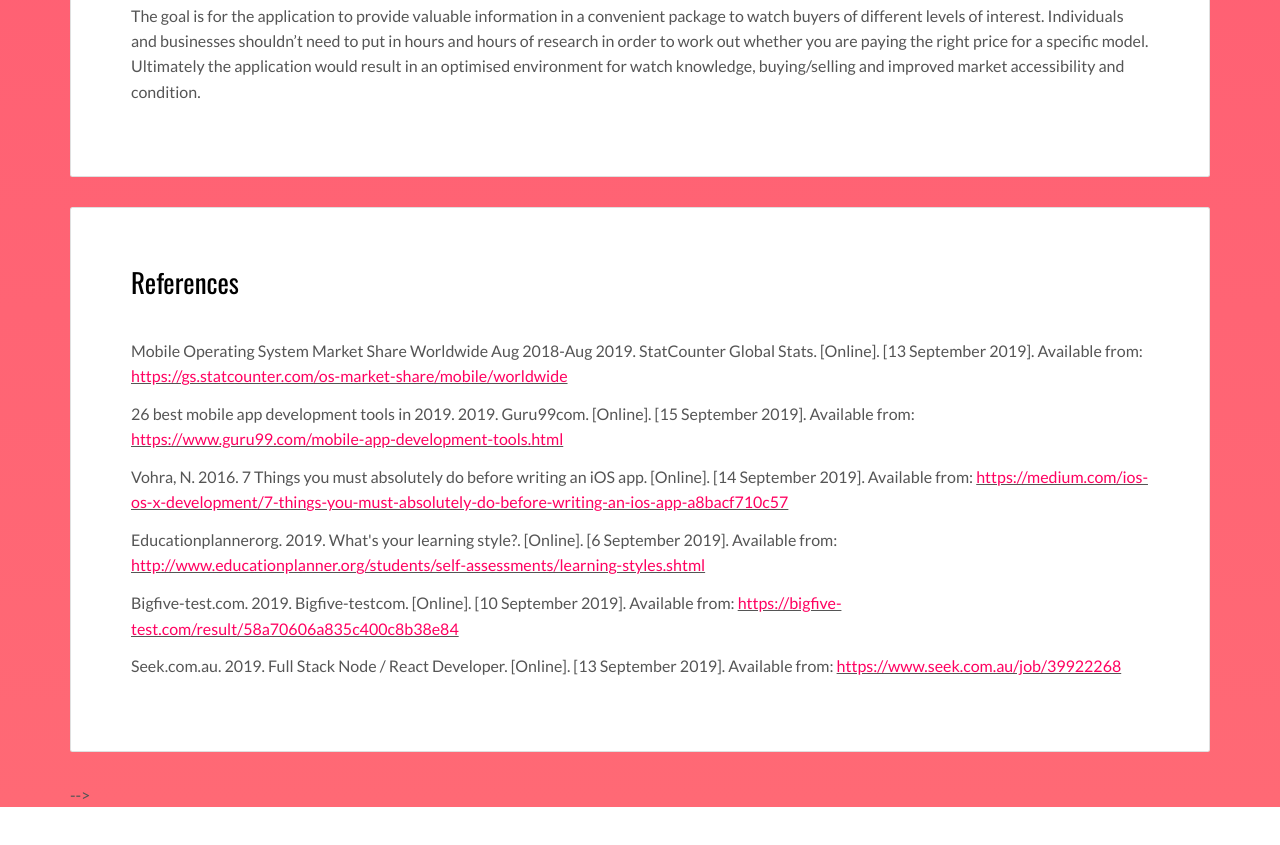
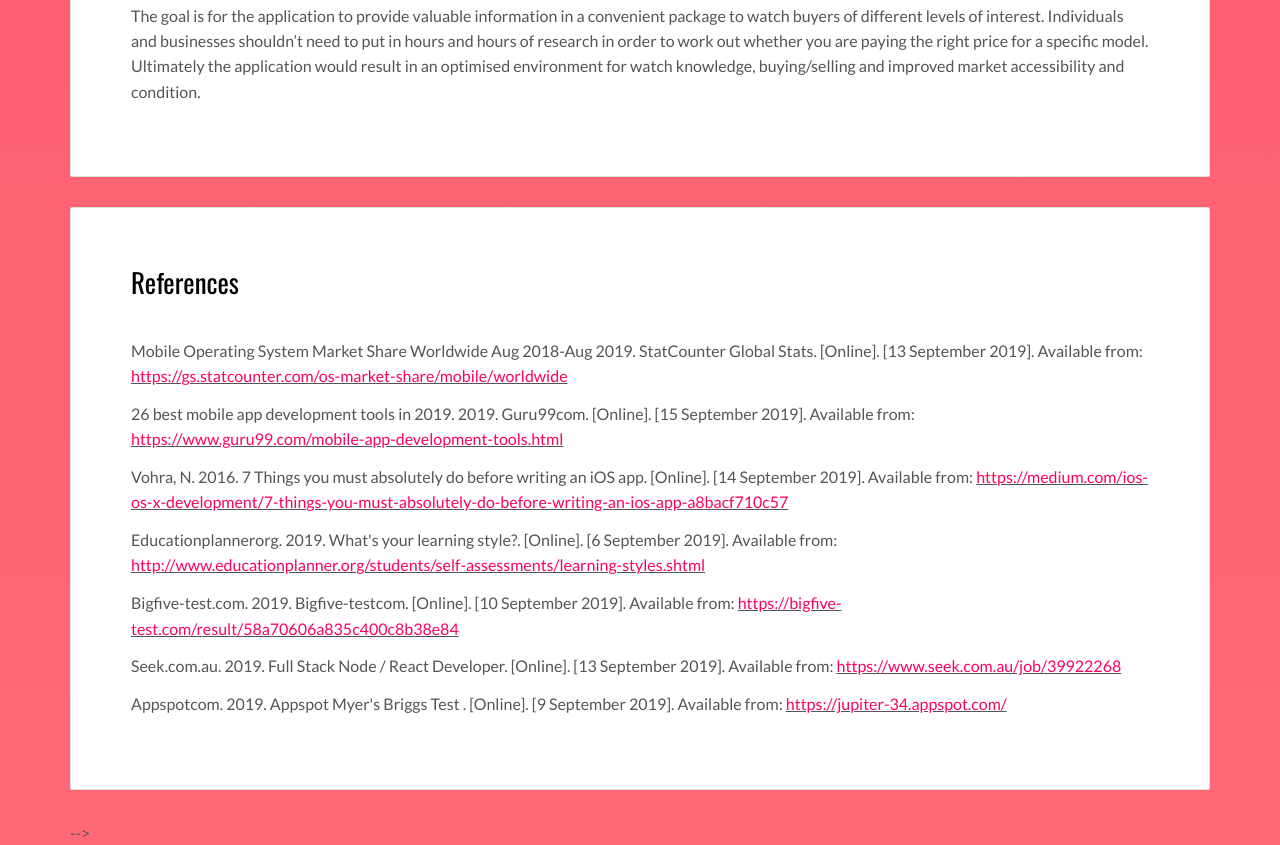
Before and after one commit to S3819611/S3819611.github.io, a plain HTML site: page index.html in a window 1280 px wide. Shown: the part 9620-10465 px from the top of the page. Before the commit the page ends 10427 px from the top, so only its background shows below. Drawn offline with nearby package versions, Linux system fonts and the light colour scheme.

Commit message:
Update index.html

```diff
--- a/index.html
+++ b/index.html
@@ -372,6 +372,7 @@ In addition to this, from personal experience, I have observed it can be an extr
                     <p>Educationplannerorg. 2019. What's your learning style?. [Online]. [6 September 2019]. Available from: <u><a href="http://www.educationplanner.org/students/self-assessments/learning-styles.shtml"> http://www.educationplanner.org/students/self-assessments/learning-styles.shtml</a></u></p>
                     <p>Bigfive-test.com. 2019. Bigfive-testcom. [Online]. [10 September 2019]. Available from: <u><a href="https://bigfive-test.com/result/58a70606a835c400c8b38e84"> https://bigfive-test.com/result/58a70606a835c400c8b38e84</a></u></p>
                     <p>Seek.com.au. 2019. Full Stack Node / React Developer. [Online]. [13 September 2019]. Available from: <u><a href="https://www.seek.com.au/job/39922268"> https://www.seek.com.au/job/39922268</a></u></p>
+                    <p>Appspotcom. 2019. Appspot Myer's Briggs Test . [Online]. [9 September 2019]. Available from: <u><a href="https://jupiter-34.appspot.com/"> https://jupiter-34.appspot.com/</a></u></p>
                 </p>
                   </div>
                 </div>
```
